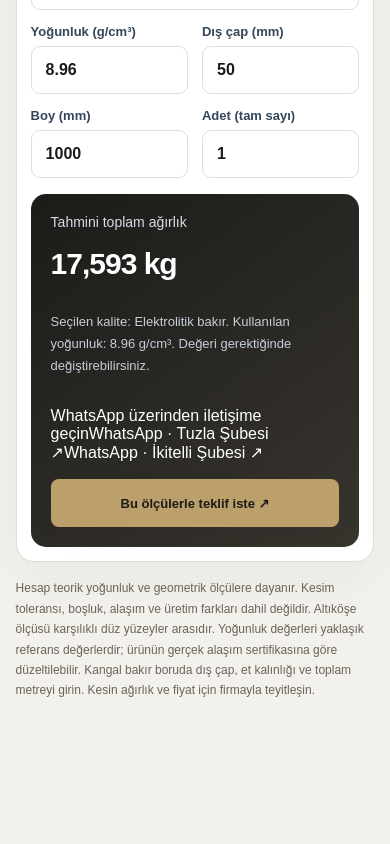
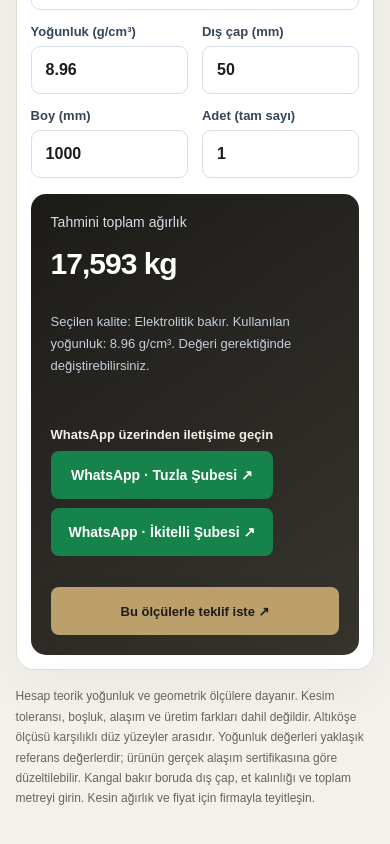
Before and after one commit to gunestaner42-eng/g-ne-metal, a Next.js app: page /urunler/bakir/yuvarlak-cubuk in a window 390 px wide. Shown: the part 917-1761 px from the top of the page. Built offline with nearby package versions, Linux system fonts and the light colour scheme.

Commit message:
Style mobile friendly direct WhatsApp branch buttons

```diff
--- a/app/globals.css
+++ b/app/globals.css
@@ -297,3 +297,5 @@ body{background:var(--soft)}
 @media(max-width:360px){.weight-fields{grid-template-columns:1fr}.brand{max-width:105px}.detail-back{font-size:12px}}
 @media(hover:none){.button:hover,.product-card:hover{transform:none}}
 @media(prefers-reduced-motion:reduce){*,*::before,*::after{animation-duration:.01ms!important;transition-duration:.01ms!important;scroll-behavior:auto!important}}
+
+.weight-whatsapp{display:grid;gap:9px;margin:20px 0 14px}.weight-whatsapp>span{font-size:13px;color:#F3F1EB;font-weight:600}.weight-whatsapp a{display:flex;align-items:center;justify-content:center;min-height:48px;padding:10px 12px;border-radius:8px;background:#16834B;color:#fff;font-size:14px;font-weight:700;text-decoration:none;text-align:center}.weight-whatsapp a:hover{background:#106B3C;color:#fff}.weight-whatsapp a:focus-visible{outline:2px solid #DCC38F;outline-offset:3px}
```
